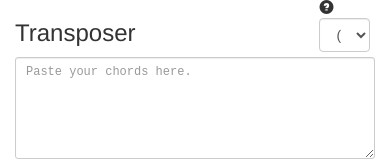
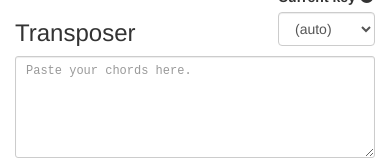
Before and after one commit to ddycai/transposer-app, a plain HTML site: page index.html in a window 390 px wide. Shown: the top 161 px of the page. Drawn offline with nearby package versions, Linux system fonts and the light colour scheme.

Commit message:
Modified for mobile

```diff
--- a/css/style.css
+++ b/css/style.css
@@ -29,6 +29,6 @@
 
 .bottom-right {
  position:absolute;
- bottom:5px;
- right:5px;
+ bottom:0px;
+ right:0px;
 }
--- a/index.html
+++ b/index.html
@@ -12,8 +12,8 @@
   <body>
     <div class="container">
       <div id="chord-form">
-        <h3>Transposer</h3>
-        <div class="pull-right col-sm-8 outer">
+        <div class="outer">
+          <h3>Transposer</h3>
           <div class="bottom-right form-inline">
             <label>Current key</label>
             <span class="glyphicon glyphicon-question-sign"
```
